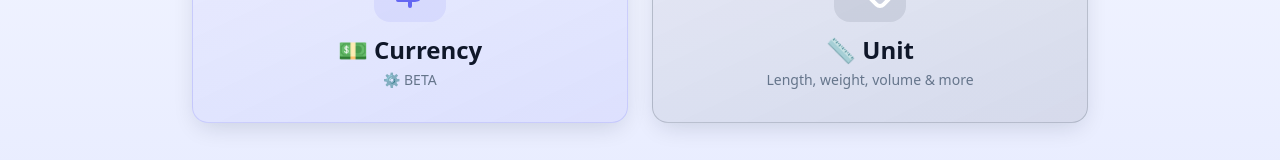
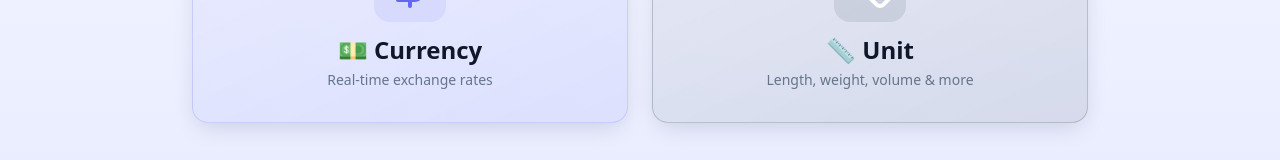
Before and after one commit to touchlesssx-art/fast-unit-converter, a React (Vite) app: page / in a window 1280 px wide. Shown: the part 384-544 px from the top of the page. Built offline with nearby package versions, Linux system fonts and the light colour scheme; the HTML template or start-up script is replaced by a standard one.

Commit message:
Reverted to commit 2a93205bbfb843e286faa9374b678c95811de2ee

```diff
--- a/src/pages/Index.tsx
+++ b/src/pages/Index.tsx
@@ -58,7 +58,7 @@ export default function Index() {
                           💵 Currency
                         </h3>
                         <p className="text-xs md:text-sm text-muted-foreground mt-1">
-                          ⚙️ BETA
+                          Real-time exchange rates
                         </p>
                       </div>
                     </div>
```
